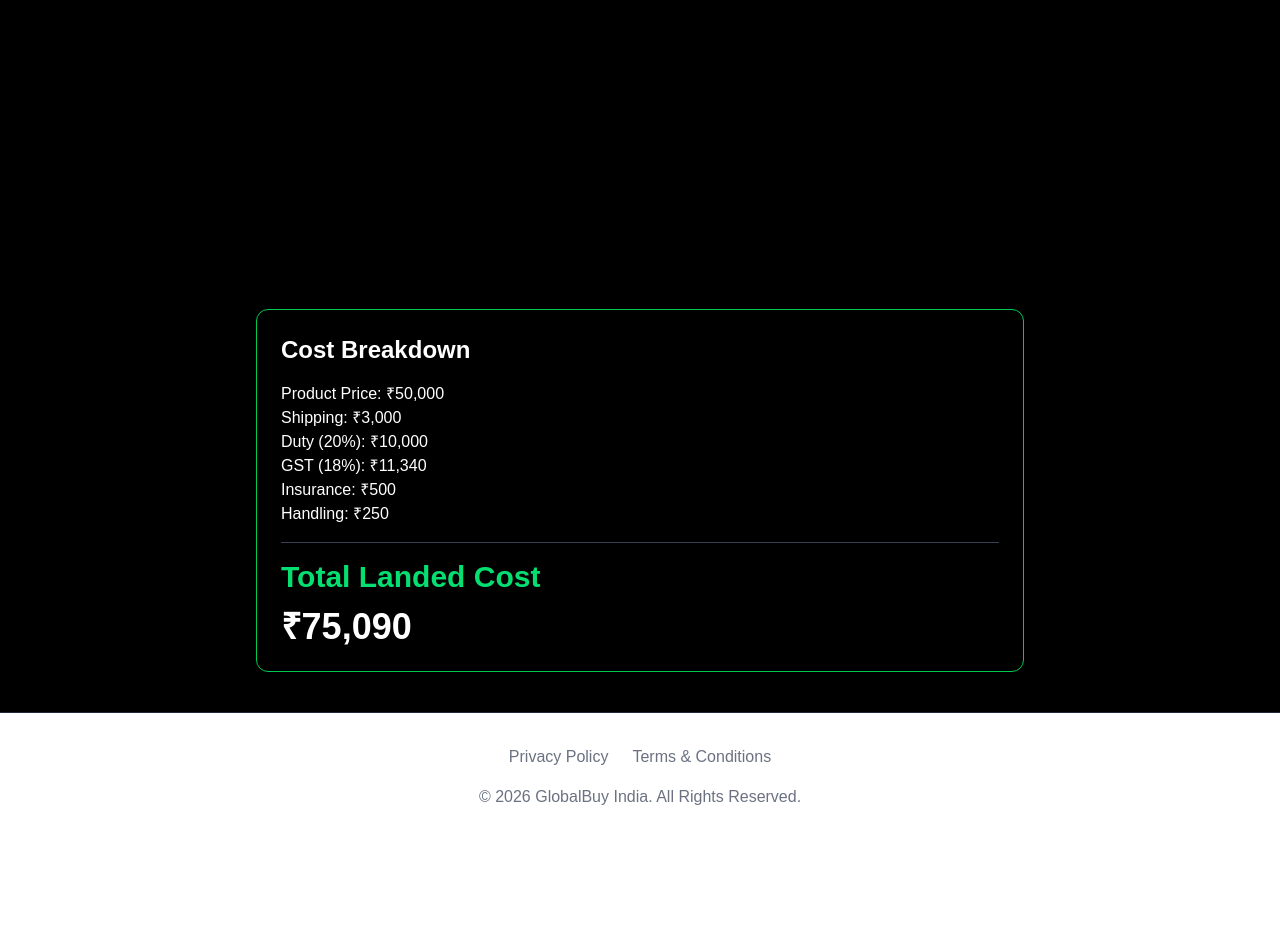
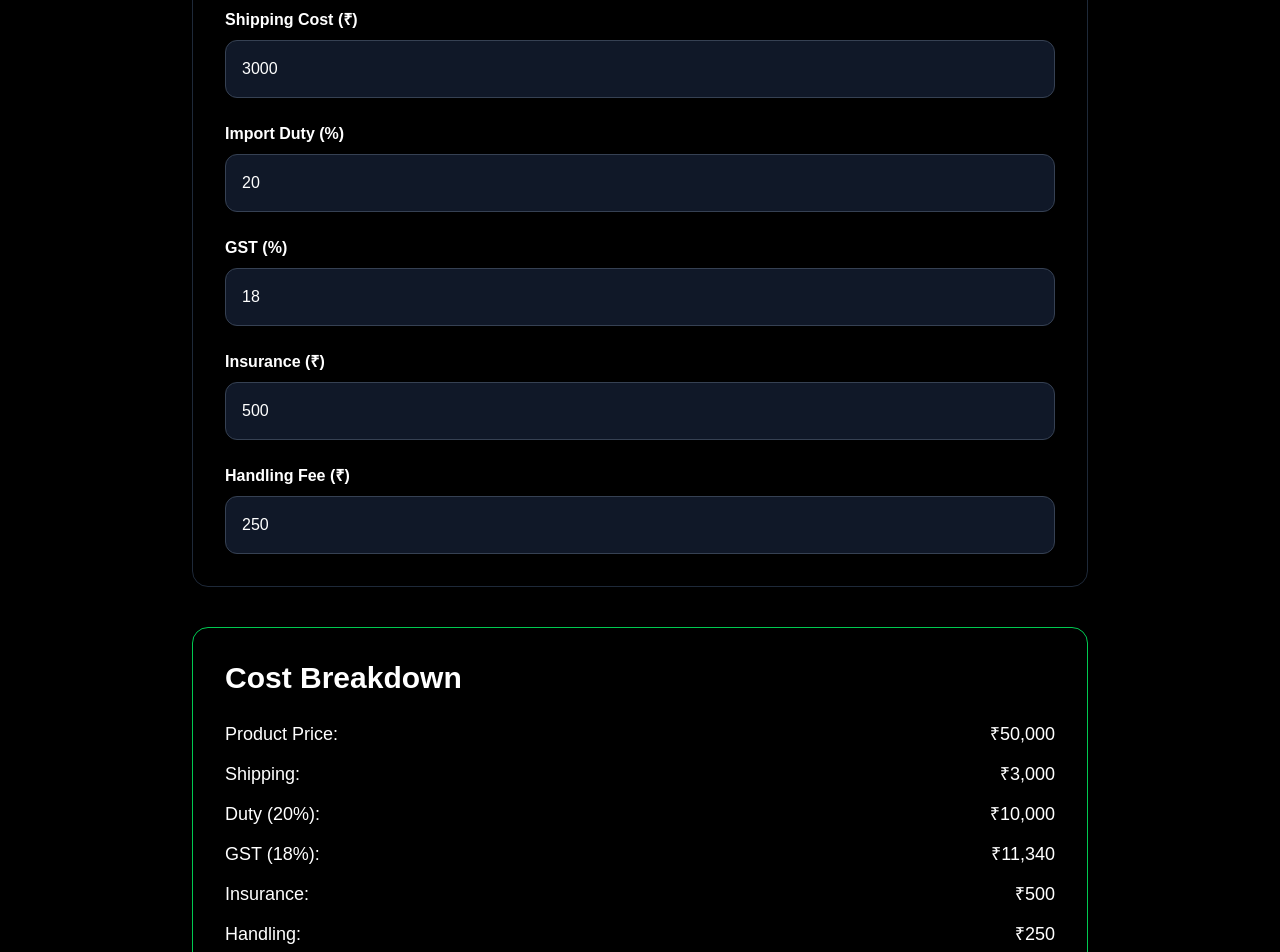
Before and after one commit to MuraliManavi/globalbuy-india, a Next.js app: page /calculator in a window 1280 px wide. Shown: the part 340-1292 px from the top of the page. Before the commit the page ends 1181 px from the top, so only its background shows below. Built offline with nearby package versions, Linux system fonts and the light colour scheme.

Commit message:
Improved calculator UI

```diff
--- a/app/calculator/page.tsx
+++ b/app/calculator/page.tsx
@@ -26,13 +26,20 @@ export default function CalculatorPage() {
   return (
     <main className="min-h-screen bg-black text-white p-10">
 
-      <div className="max-w-3xl mx-auto">
+      <div className="max-w-4xl mx-auto">
 
-        <h1 className="text-5xl font-bold mb-10">
+        <h1 className="text-5xl font-bold text-center mb-12">
           Landed Cost Calculator
         </h1>
 
-        <div className="grid gap-4">
+        <div className="border border-gray-800 rounded-2xl p-8">
+
+          <div className="grid gap-6">
+
+            <div>
+              <label className="block mb-2 font-semibold">
+                Product Price (₹)
+              </label>
 
               <input
                 type="number"
@@ -40,9 +47,14 @@ export default function CalculatorPage() {
                 onChange={(e) =>
                   setProductPrice(Number(e.target.value))
                 }
-            placeholder="Product Price"
-            className="p-4 rounded-xl text-black"
+                className="w-full p-4 rounded-xl bg-gray-900 border border-gray-700 text-white"
               />
+            </div>
+
+            <div>
+              <label className="block mb-2 font-semibold">
+                Shipping Cost (₹)
+              </label>
 
               <input
                 type="number"
@@ -50,9 +62,14 @@ export default function CalculatorPage() {
                 onChange={(e) =>
                   setShipping(Number(e.target.value))
                 }
-            placeholder="Shipping Cost"
-            className="p-4 rounded-xl text-black"
+                className="w-full p-4 rounded-xl bg-gray-900 border border-gray-700 text-white"
               />
+            </div>
+
+            <div>
+              <label className="block mb-2 font-semibold">
+                Import Duty (%)
+              </label>
 
               <input
                 type="number"
@@ -60,9 +77,14 @@ export default function CalculatorPage() {
                 onChange={(e) =>
                   setDuty(Number(e.target.value))
                 }
-            placeholder="Import Duty %"
-            className="p-4 rounded-xl text-black"
+                className="w-full p-4 rounded-xl bg-gray-900 border border-gray-700 text-white"
               />
+            </div>
+
+            <div>
+              <label className="block mb-2 font-semibold">
+                GST (%)
+              </label>
 
               <input
                 type="number"
@@ -70,9 +92,14 @@ export default function CalculatorPage() {
                 onChange={(e) =>
                   setGst(Number(e.target.value))
                 }
-            placeholder="GST %"
-            className="p-4 rounded-xl text-black"
+                className="w-full p-4 rounded-xl bg-gray-900 border border-gray-700 text-white"
               />
+            </div>
+
+            <div>
+              <label className="block mb-2 font-semibold">
+                Insurance (₹)
+              </label>
 
               <input
                 type="number"
@@ -80,9 +107,14 @@ export default function CalculatorPage() {
                 onChange={(e) =>
                   setInsurance(Number(e.target.value))
                 }
-            placeholder="Insurance"
-            className="p-4 rounded-xl text-black"
+                className="w-full p-4 rounded-xl bg-gray-900 border border-gray-700 text-white"
               />
+            </div>
+
+            <div>
+              <label className="block mb-2 font-semibold">
+                Handling Fee (₹)
+              </label>
 
               <input
                 type="number"
@@ -90,51 +122,79 @@ export default function CalculatorPage() {
                 onChange={(e) =>
                   setHandling(Number(e.target.value))
                 }
-            placeholder="Handling Fee"
-            className="p-4 rounded-xl text-black"
+                className="w-full p-4 rounded-xl bg-gray-900 border border-gray-700 text-white"
               />
+            </div>
 
           </div>
 
-        <div className="mt-10 border border-green-500 rounded-xl p-6">
+        </div>
 
-          <h2 className="text-2xl font-bold mb-4">
+        <div className="mt-10 border border-green-500 rounded-2xl p-8">
+
+          <h2 className="text-3xl font-bold mb-6">
             Cost Breakdown
           </h2>
 
-          <p>Product Price: ₹{productPrice.toLocaleString()}</p>
-
-          <p>Shipping: ₹{shipping.toLocaleString()}</p>
+          <div className="space-y-3 text-lg">
 
             <p>
-            Duty ({duty}%): ₹
-            {dutyAmount.toLocaleString()}
+              Product Price:
+              <span className="float-right">
+                ₹{productPrice.toLocaleString()}
+              </span>
             </p>
 
             <p>
-            GST ({gst}%): ₹
-            {gstAmount.toLocaleString()}
+              Shipping:
+              <span className="float-right">
+                ₹{shipping.toLocaleString()}
+              </span>
             </p>
 
             <p>
-            Insurance: ₹
-            {insurance.toLocaleString()}
+              Duty ({duty}%):
+              <span className="float-right">
+                ₹{dutyAmount.toLocaleString()}
+              </span>
             </p>
 
             <p>
-            Handling: ₹
-            {handling.toLocaleString()}
+              GST ({gst}%):
+              <span className="float-right">
+                ₹{gstAmount.toLocaleString()}
+              </span>
             </p>
 
-          <hr className="my-4 border-gray-700" />
+            <p>
+              Insurance:
+              <span className="float-right">
+                ₹{insurance.toLocaleString()}
+              </span>
+            </p>
+
+            <p>
+              Handling:
+              <span className="float-right">
+                ₹{handling.toLocaleString()}
+              </span>
+            </p>
+
+          </div>
+
+          <hr className="my-6 border-gray-700" />
+
+          <div className="text-center">
 
             <h3 className="text-3xl font-bold text-green-400">
               Total Landed Cost
             </h3>
 
-          <p className="text-4xl font-bold mt-3">
+            <p className="text-5xl font-bold mt-4">
               ₹{total.toLocaleString()}
             </p>
+
+          </div>
 
         </div>
 
```
Lines whose indentation alone changed are shown as unchanged.
